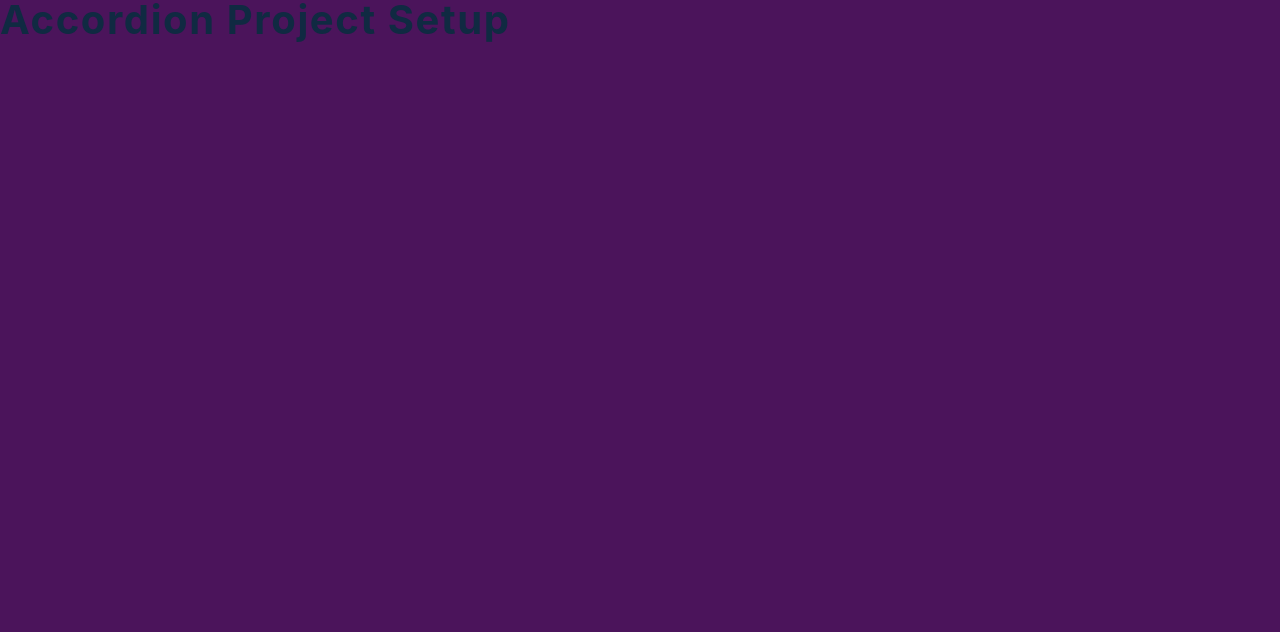
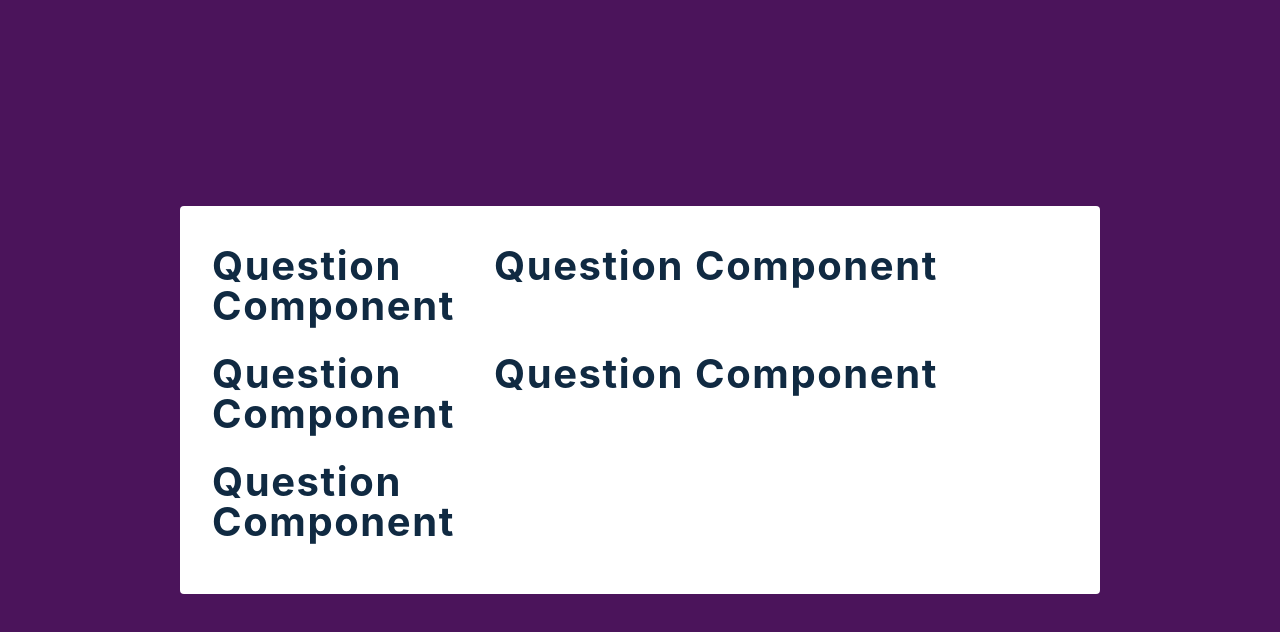
Before and after one commit to Meenakshi-Sivakumar/Accordion, a React (Create React App) app: page / in a window 1280 px wide. Shown: the top 632 px of the page. Built offline with nearby package versions, Linux system fonts and the light colour scheme; the HTML template or start-up script is replaced by a standard one.

Commit message:
all done

```diff
--- a/src/App.js
+++ b/src/App.js
@@ -2,7 +2,22 @@ import React, { useState } from 'react';
 import data from './data';
 import SingleQuestion from './Question';
 function App() {
-  return <h2>accordion project setup</h2>;
+  const [isOpen, setIsOpen] = useState(false);
+
+  const toggle = (id, open) => {
+    setIsOpen(!isOpen);
+    data[id-1].open = isOpen;
+  }
+
+  return (
+    <main>
+    <section className='section'>
+    <div className='container'>
+    {data.map(data=> <SingleQuestion key={data.id} {...data} toggle={toggle} isOpen={isOpen}/> )}
+    </div>
+    </section>
+    </main>
+  );
 }
 
 export default App;
```
